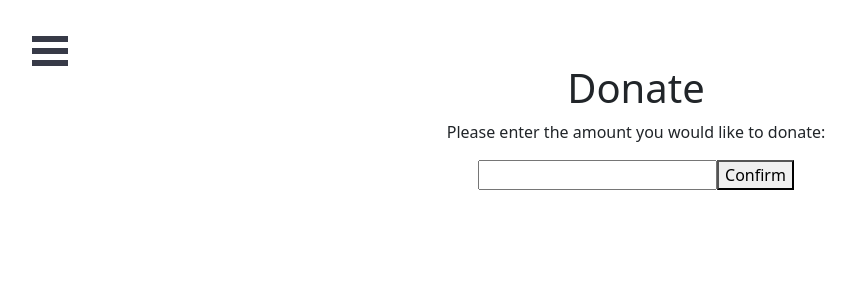
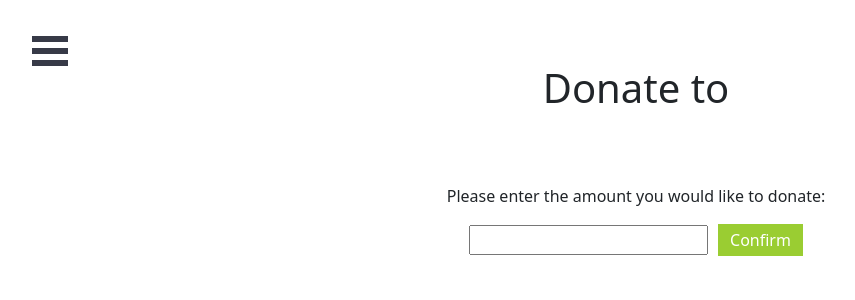
Before and after one commit to qlanphere/transparity-front, a React (Create React App) app: page /donate in a window 1280 px wide. Shown: the top 300 px of the page, without its empty margins (4-859 px from the left). Built offline with nearby package versions, Linux system fonts and the light colour scheme; sample sign-in values are in the browser's storage.

Commit message:
thank you page added

```diff
--- a/src/App.js
+++ b/src/App.js
@@ -2,6 +2,7 @@ import './App.css';
 import Sidebar from './components/Sidebar';
 import { Login, Register, Home, Feedback, CharityPage, DonationsPage, CharityPost, Tickets, TicketId, About } from './pages'
 import DonatePage from './pages/DonatePage';
+import ThankPage from './pages/ThankPage';
 import 'bootstrap/dist/css/bootstrap.min.css';
 import * as CustomRoutes from "./routing";
 import BurgerMenu from './components/BurgerMenu/BurgerMenu'
@@ -42,6 +43,9 @@ function App() {
           <CustomRoutes.LoggedOutRoute exact path="/donate">
             <DonatePage />
           </CustomRoutes.LoggedOutRoute>
+          <CustomRoutes.LoggedOutRoute exact path="/thankyou">
+            <ThankPage />
+          </CustomRoutes.LoggedOutRoute>
           <CustomRoutes.LoggedOutRoute exact path="/donations">
             <DonationsPage />
           </CustomRoutes.LoggedOutRoute>
--- a/src/pages/DonatePage/DonatePage.css
+++ b/src/pages/DonatePage/DonatePage.css
@@ -1,7 +1,29 @@
 .donate-page-title{
     padding-top: 5%;
+    padding-bottom: 5%;
 }
 
 .paypal-container{
     padding-top: 100px;
 }
+
+.confirm-button{
+    border: none;
+    background-color: #9ACD32;
+    margin-left: 10px;
+    color: #fff;
+    padding: 4px 12px;
+}
+
+.confirm-button:hover{
+    background-color: #424242;
+    cursor: pointer;
+}
+
+.donate-amount{
+    outline: none;
+}
+
+.donate-amount:focus{
+    border: 1px solid #9ACD32;
+}
--- a/src/pages/DonatePage/index.js
+++ b/src/pages/DonatePage/index.js
@@ -1,4 +1,5 @@
 import React, { useEffect, useRef, useState } from 'react'
+import { useHistory } from 'react-router-dom';
 import { usePostContext } from '../../contexts/postContext';
 import { useCharityContext } from '../../contexts/charityContext';
 import { useAuthContext } from '../../contexts/auth';
@@ -7,6 +8,7 @@ import './DonatePage.css'
 function DonatePage() {
 
     const paypal = useRef();
+    const history = useHistory();
 
     const [donate, setDonate] = useState(100);
     const [ready, setReady] = useState(false);
@@ -57,7 +59,7 @@ function DonatePage() {
                         }
                         // const response = await fetch(`${charityId}/donate/${userId}`, options)
                         const response = await fetch(`http://127.0.0.1:5000/${charityId}/donate/${currentUser.sub.id}`, options)
-
+                        history.push(`/thankyou`)
 
                     },
                     onError: (err) => {
@@ -70,10 +72,10 @@ function DonatePage() {
 
     return (
         <div>
-            <h1 className="donate-page-title">Donate</h1>
+            <h1 className="donate-page-title">Donate to {charityName}</h1>
             <p>Please enter the amount you would like to donate:</p>
-            <input type="text" onChange={(e) => { setDonate(parseInt(e.target.value)) }} />
-            <button onClick={() => { setReady(true) }}>Confirm</button>
+            <input className="donate-amount" type="text" onChange={(e) => { setDonate(parseInt(e.target.value)) }} />
+            <button className="confirm-button" onClick={() => { setReady(true) }}>Confirm</button>
 
             <div className="paypal-container" ref={paypal}></div>
         </div>
--- /dev/null
+++ b/src/pages/ThankPage/Thank.css
@@ -0,0 +1,11 @@
+@import url('https://fonts.googleapis.com/css2?family=Roboto:wght@300&display=swap');
+
+.thank-you-title{
+    font-family: 'Roboto';
+    font-size: 36px;
+    padding-top: 10%;
+}
+
+.green{
+    color: #9ACD32;
+}
--- /dev/null
+++ b/src/pages/ThankPage/index.js
@@ -0,0 +1,12 @@
+import React from 'react'
+import './Thank.css'
+
+const ThankPage = () => {
+    return (
+        <div className="thank-you">
+            <p className="thank-you-title">Thank You For <span className="green">Donating!</span></p>
+        </div>
+    )
+}
+
+export default ThankPage
```
Also changed, not shown: public/index.html (+2 -12 lines).
